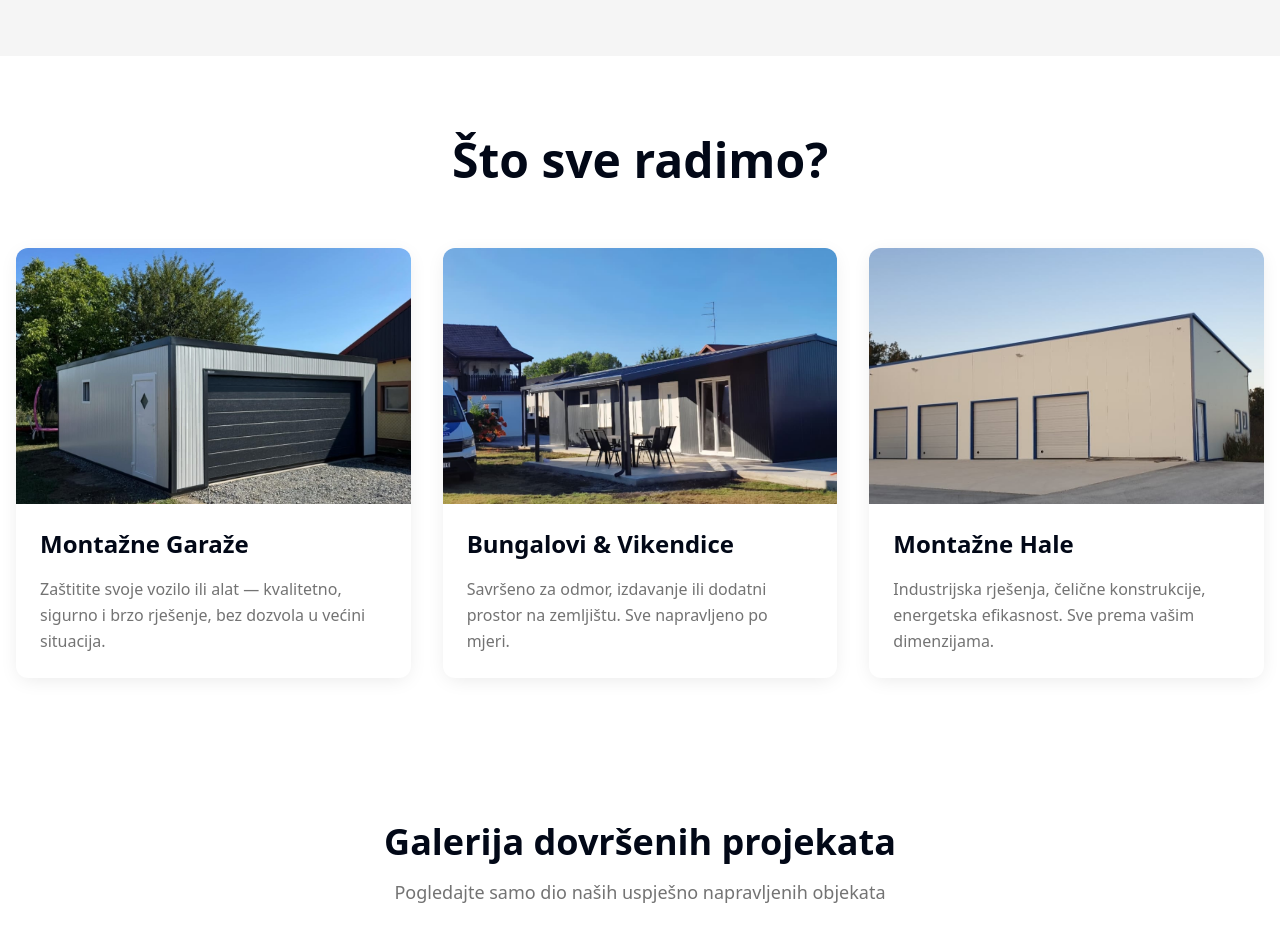
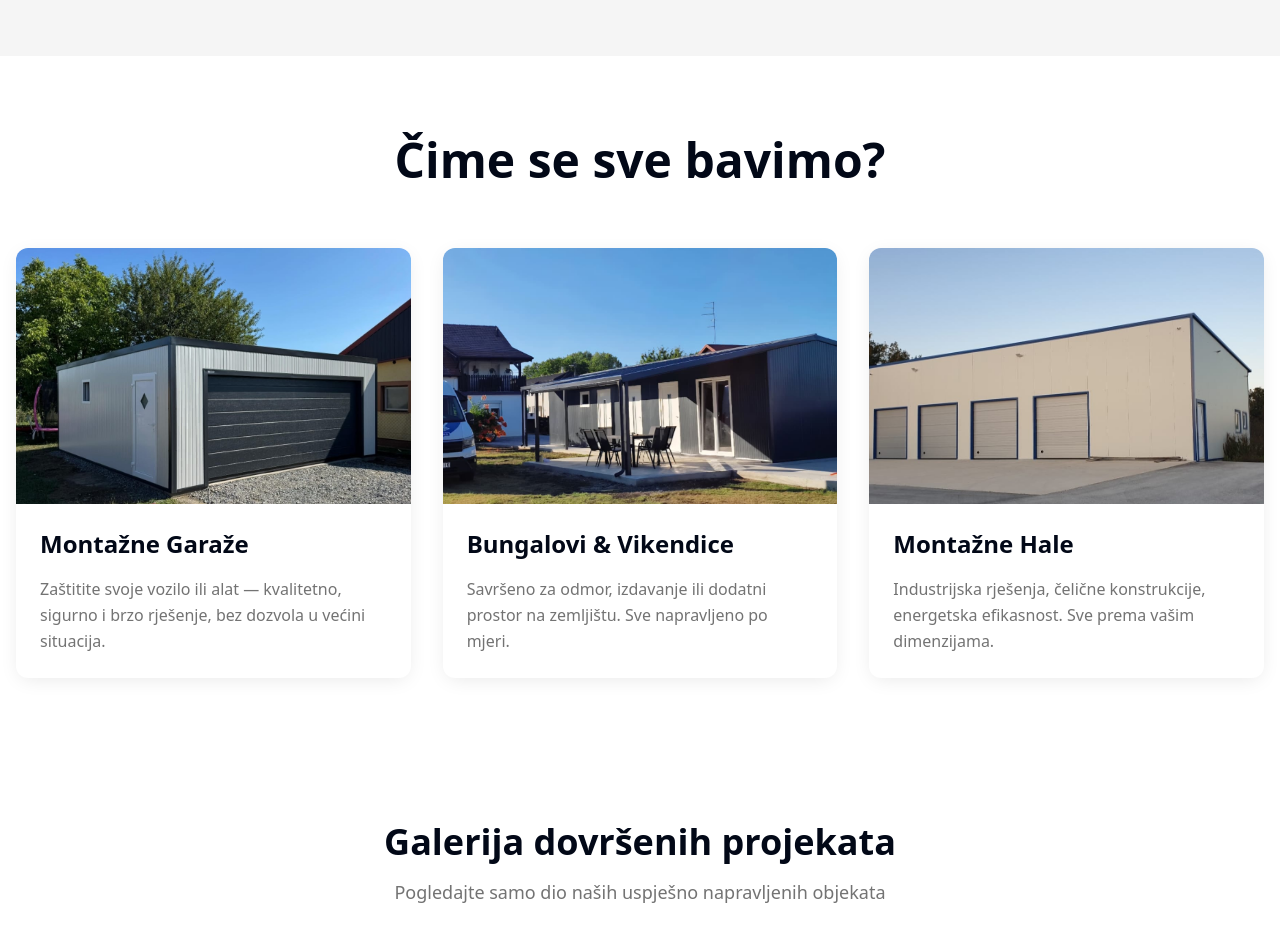
Before and after one commit to marko-h4cklabs/montazne-gradnje-hr, a React (Vite) app: page / in a window 1280 px wide. Shown: the part 1960-2893 px from the top of the page. Built offline with nearby package versions, Linux system fonts and the light colour scheme.

Commit message:
changes2

```diff
--- a/src/components/ProductCategories.tsx
+++ b/src/components/ProductCategories.tsx
@@ -29,7 +29,7 @@ const ProductCategories = () => {
       <div className="container mx-auto px-4">
         <div className="text-center mb-16">
           <h2 className="text-4xl md:text-5xl font-bold mb-6 text-foreground">
-            Što sve radimo?
+            Čime se sve bavimo?
           </h2>
         </div>
 
```
